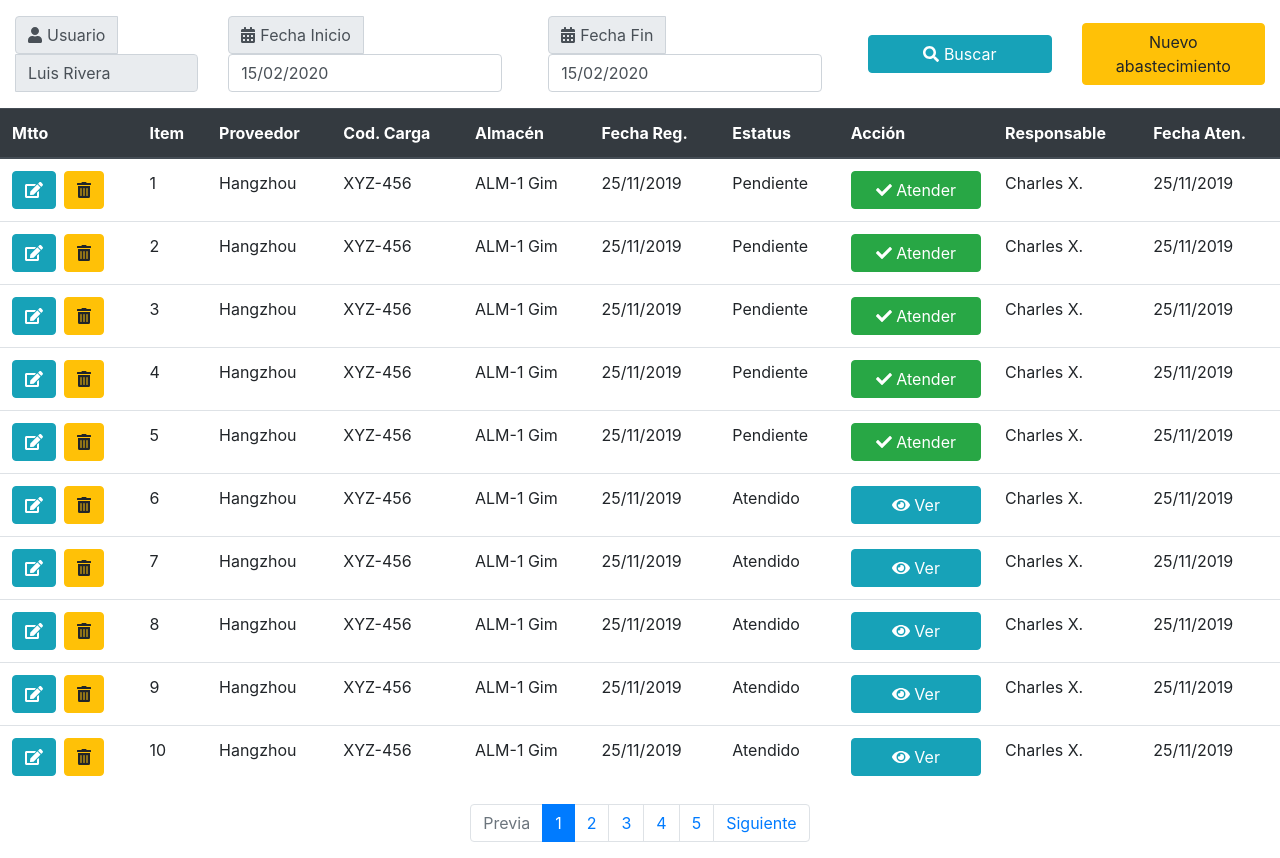
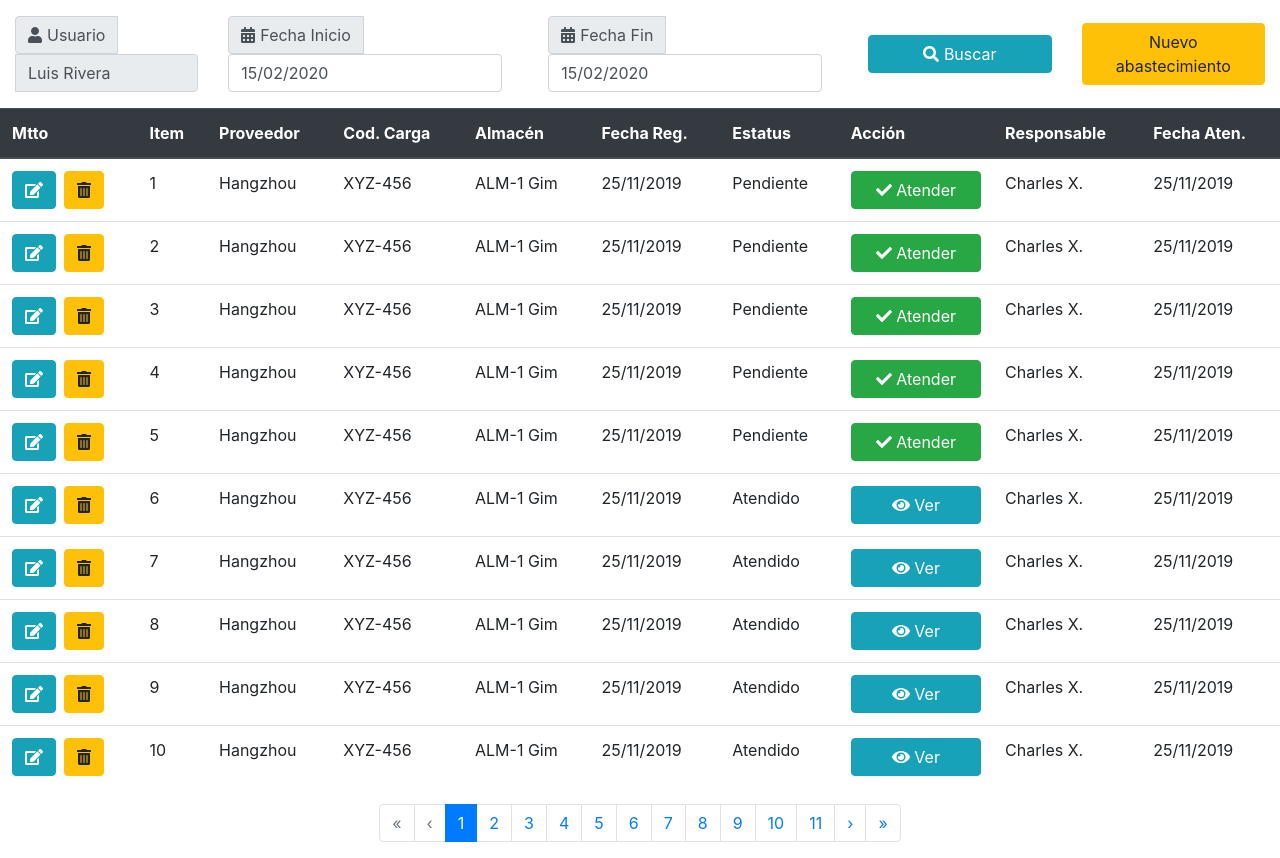
Before and after one commit to papercubeconsulting/MAX_IMPORT_FRONTEND, a Next.js app: page /stock in a window 1280 px wide. Built offline with nearby package versions, Linux system fonts and the light colour scheme.

Commit message:
pagination

```diff
--- /dev/null
+++ b/components/Pagination.tsx
@@ -0,0 +1,77 @@
+import { NextPage } from "next";
+const Pagination: NextPage<{
+  page: number;
+  maxPage: number;
+  halfWidth: number;
+  onChange(newPage: number): void;
+}> = ({ page, maxPage, halfWidth, onChange }) => {
+  let items = [];
+  let startIndex = Math.max(
+    1,
+    Math.min(page - halfWidth, maxPage - 2 * halfWidth)
+  );
+  for (
+    let idx = startIndex;
+    idx <= Math.min(maxPage, startIndex + 2 * halfWidth);
+    idx++
+  ) {
+    items.push(
+      <li key={idx} className={"page-item" + (idx == page ? " active" : "")}>
+        <a className="page-link" href="#" onClick={() => onChange(idx)}>
+          {idx}
+        </a>
+      </li>
+    );
+  }
+  let tabIndexm1 = { tabIndex: -1 };
+  let hasPrevious = page > 1;
+  let hasNext = page < maxPage;
+  return (
+    <nav aria-label="Page navigation example">
+      <ul className="pagination justify-content-center">
+        <li className={"page-item" + (hasPrevious ? "" : " disabled")}>
+          <a
+            className="page-link"
+            href="#"
+            onClick={() => onChange(1)}
+            {...(hasPrevious ? {} : tabIndexm1)}
+          >
+            &laquo;
+          </a>
+        </li>
+        <li className={"page-item" + (hasPrevious ? "" : " disabled")}>
+          <a
+            className="page-link"
+            href="#"
+            onClick={() => onChange(Math.max(1, page - 1))}
+            {...(hasPrevious ? {} : tabIndexm1)}
+          >
+            &lsaquo;
+          </a>
+        </li>
+        {items}
+        <li className={"page-item" + (hasNext ? "" : " disabled")}>
+          <a
+            className="page-link"
+            href="#"
+            onClick={() => onChange(Math.min(maxPage, page + 1))}
+            {...(hasNext ? {} : tabIndexm1)}
+          >
+            &rsaquo;
+          </a>
+        </li>
+        <li className={"page-item" + (hasNext ? "" : " disabled")}>
+          <a
+            className="page-link"
+            href="#"
+            onClick={() => onChange(maxPage)}
+            {...(hasNext ? {} : tabIndexm1)}
+          >
+            &raquo;
+          </a>
+        </li>
+      </ul>
+    </nav>
+  );
+};
+export default Pagination;
--- a/pages/stock.tsx
+++ b/pages/stock.tsx
@@ -25,6 +25,7 @@ library.add(
 
 import FieldGroup from "../components/FieldGroup";
 import { max, min } from "date-fns";
+import Pagination from "../components/Pagination";
 
 type RowStock = { id: number; state: string };
 
@@ -65,7 +66,13 @@ const RowSample: NextPage<{ data: RowStock }> = ({ data }) => (
 );
 class Stock extends React.Component<
   {},
-  { data: RowStock[]; startDate: Date; endDate: Date }
+  {
+    data: RowStock[];
+    startDate: Date;
+    endDate: Date;
+    page: number;
+    maxPage: number;
+  }
 > {
   constructor(props: any) {
     super(props);
@@ -76,11 +83,13 @@ class Stock extends React.Component<
     this.state = {
       data: data,
       startDate: new Date(),
-      endDate: new Date()
+      endDate: new Date(),
+      page: 1,
+      maxPage: 12
     };
   }
   render() {
-    let { data, startDate, endDate } = this.state;
+    let { data, startDate, endDate, page, maxPage } = this.state;
     return (
       <>
         <div className="container" style={{ maxWidth: "100%" }}>
@@ -155,45 +164,12 @@ class Stock extends React.Component<
             ))}
           </tbody>
         </table>
-        <nav aria-label="Page navigation example">
-          <ul className="pagination justify-content-center">
-            <li className="page-item disabled">
-              <a className="page-link" href="#">
-                Previa
-              </a>
-            </li>
-            <li className="page-item active">
-              <a className="page-link" href="#" tabIndex={-1}>
-                1
-              </a>
-            </li>
-            <li className="page-item">
-              <a className="page-link" href="#">
-                2
-              </a>
-            </li>
-            <li className="page-item">
-              <a className="page-link" href="#">
-                3
-              </a>
-            </li>
-            <li className="page-item">
-              <a className="page-link" href="#">
-                4
-              </a>
-            </li>
-            <li className="page-item">
-              <a className="page-link" href="#">
-                5
-              </a>
-            </li>
-            <li className="page-item">
-              <a className="page-link" href="#">
-                Siguiente
-              </a>
-            </li>
-          </ul>
-        </nav>
+        <Pagination
+          page={page}
+          maxPage={maxPage}
+          halfWidth={5}
+          onChange={page => this.setState({ page })}
+        />
       </>
     );
   }
```
Also changed, not shown: 1 other file (tests, documents, lock files or other folders).
